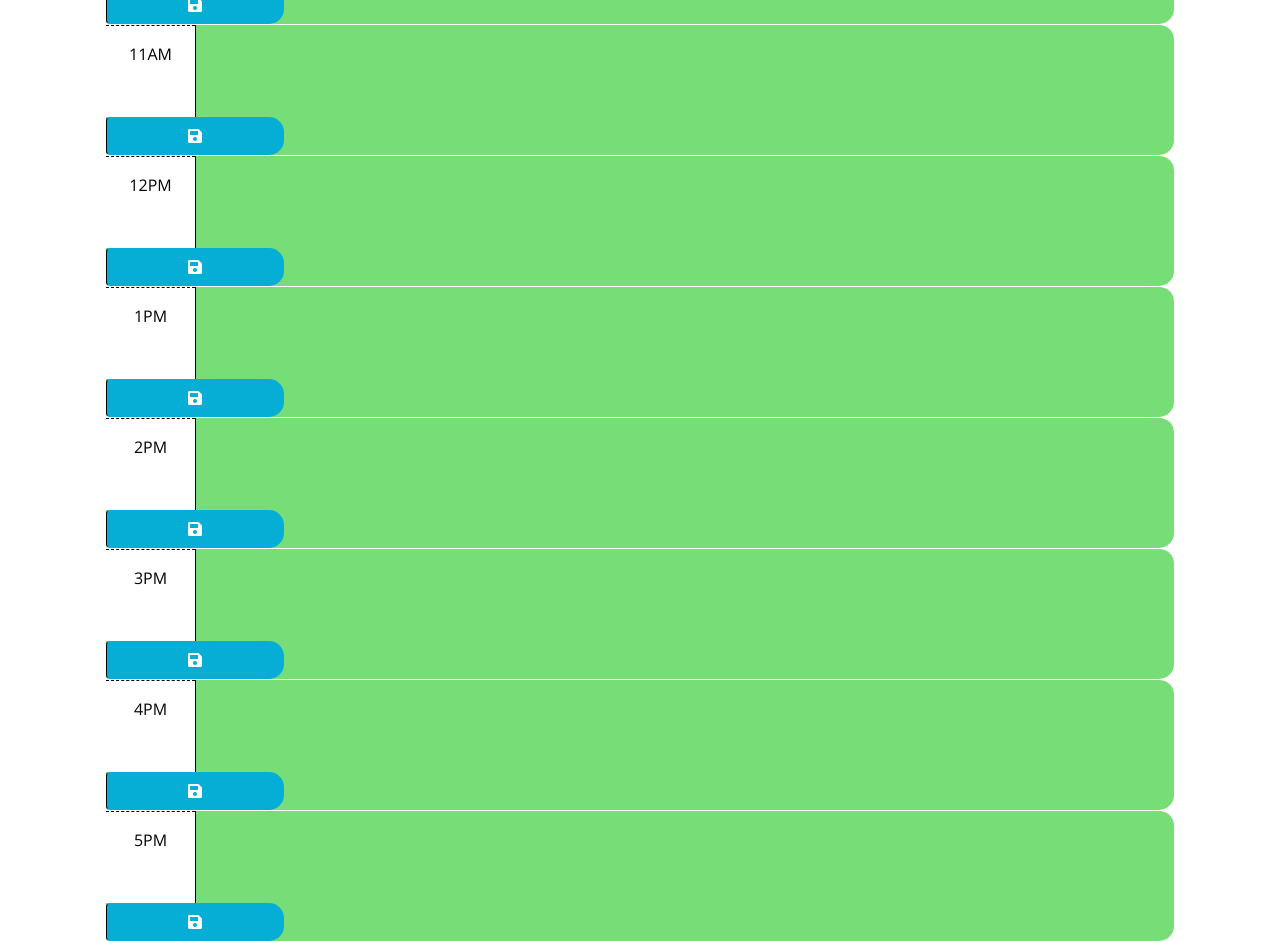
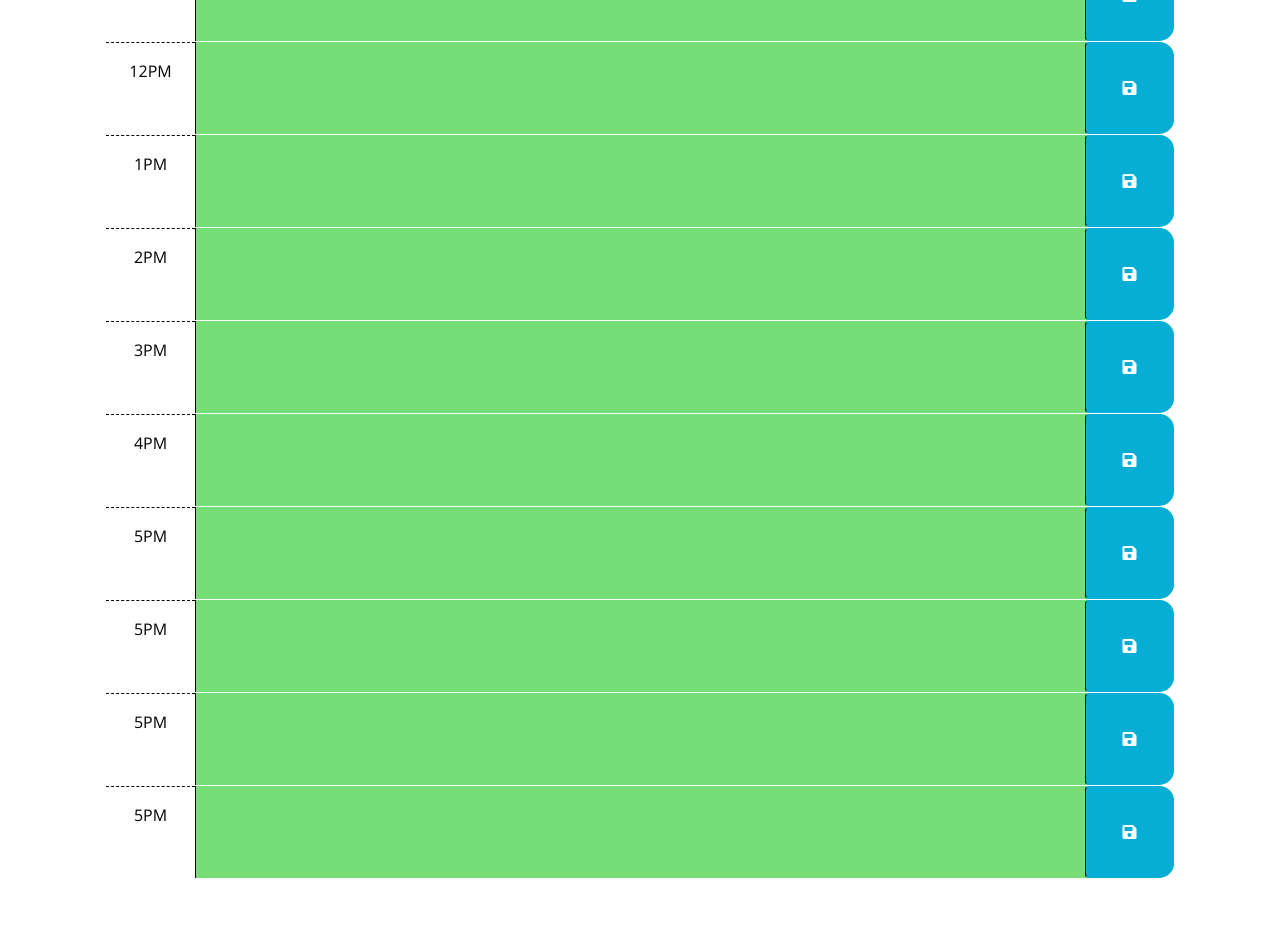
Before and after one commit to angelinrajan/Angelin_WorkDayScheduler, a plain HTML site: page index.html in a window 1280 px wide. Shown: the part 540-1481 px from the top of the page. After the commit the page ends 1418 px from the top, so only its background shows below. Drawn offline with nearby package versions, Linux system fonts and the light colour scheme.

Commit message:
added additional codes before and during tutoring session

```diff
--- a/Develop/script.js
+++ b/Develop/script.js
@@ -1,46 +1,57 @@
-storage = window.localStorage;
+
 var timeSlot = $('.text-field');
 var description = $('.description').val();
-const today = dayjs();
 var rowPast = $('.past')
 var saveButton = $('.saveBtn')
 var fullSchedule = $('.daySchedule');
-var nowTime = dayjs().format("hA");
-console.log(nowTime);
-var hour = ["9AM", "10AM", "11AM", "12PM", "1PM", "2PM", "3PM", "4PM", "5PM"];
+var nowTime = dayjs().hour();
 
-var indexRow = $('.time-block');
+// var hour = ["9AM", "10AM", "11AM", "12PM", "1PM", "2PM", "3PM", "4PM", "5PM"];
 
-for (i=0; i<hour.length; i++) {
-  var time= $('.textfield').val(hour[i]);
-  if (hour[i] > nowTime) {
-    indexRow.addClass("future");
-  } else if (hour[i] === nowTime) {
-    indexRow.addClass("present");
-  } else {
-    indexRow.addClass("past");
-  }
-  console.log(indexRow);
-}
+// var indexRow = $('.time-block');
+
+// for (i=0; i<hour.length; i++) {
+//   var time= $('.textfield').val(hour[i]);
+//   if (hour[i] < nowTime) {
+//     indexRow.addClass("future");
+//     console.log(hour[i]);
+//   } else if (hour[i] === nowTime) {
+//     indexRow.addClass("present");
+//     console.log(hour[i]);
+//   } else {
+//     indexRow.addClass("past");
+//     console.log(hour[i]);
+//   }
+//   console.log(indexRow);
+
+// }
+
+$('#hour-9 textarea').val(localStorage.getItem('hour-9'))
+$('#hour-10 textarea').val(localStorage.getItem('hour-10'))
+$('#hour-11 textarea').val(localStorage.getItem('hour-11'))
+$('#hour-12 textarea').val(localStorage.getItem('hour-12'))
+$('#hour-13 textarea').val(localStorage.getItem('hour-13'))
+$('#hour-14 textarea').val(localStorage.getItem('hour-14'))
+$('#hour-15 textarea').val(localStorage.getItem('hour-15'))
+$('#hour-16 textarea').val(localStorage.getItem('hour-16'))
+$('#hour-17 textarea').val(localStorage.getItem('hour-17'))
+$('#hour-18 textarea').val(localStorage.getItem('hour-18'))
+$('#hour-19 textarea').val(localStorage.getItem('hour-19'))
+$('#hour-20 textarea').val(localStorage.getItem('hour-20'))
+// in the textarea for the hour 9 block. I would like ti to say hello
 
 
-var gettexts = storage.getItem('value');
-var text;
-if (gettexts === null) {
-text = [];
-} else {
-  text = JSON.parse(gettexts)
-  console.log(text);
-};
+// var gettexts = storage.getItem('Value');
+
 
 // Attach click event listener to each save button
-$(".time-block").on("click", ".saveBtn", function() {
+$(".saveBtn").on("click", function() {
 
   var eventText = $(this).siblings(".description").val();
-  var eventTime = $(this).siblings(".hour").text();
-//var neweventText = JSON.stringify(eventText);
-  storage.setItem(eventTime, eventText);
-console.log(eventTime +" : " + eventText);
+  var eventTime = $(this).parent().attr('id');
+
+  localStorage.setItem(eventTime, eventText);
+
 
 });
 
@@ -58,23 +69,43 @@ console.log(eventTime +" : " + eventText);
   // function? How can DOM traversal be used to get the "hour-x" id of the
   // time-block containing the button that was clicked? How might the id be
   // useful when saving the description in local storage?
+
+
   //
   // TODO: Add code to apply the past, present, or future class to each time
   // block by comparing the id to the current hour. HINTS: How can the id
   // attribute of each time-block be used to conditionally add or remove the
   // past, present, and future classes? How can Day.js be used to get the
   // current hour in 24-hour time?
+
+$('.time-block').each(function(){
+
+  var rowHour = parseInt($(this).attr('id').split('-')[1])
+
+  if (rowHour < nowTime) {
+        $(this).addClass("past");
+
+      } else if (rowHour === nowTime) {
+        $(this).addClass("present");
+
+      } else {
+        $(this).addClass("future");
+
+      }
+
+})
+
   //
   // TODO: Add code to get any user input that was saved in localStorage and set
   // the values of the corresponding textarea elements. HINT: How can the id
   // attribute of each time-block be used to do this?
   //
   // TODO: Add code to display the current date in the header of the page.
-  function displayDate() {
-    var day = today.format('dddd, MMMM D');
+
+    var day = dayjs().format('dddd, MMMM D');
     $('#currentDay').text(day)
-    }
-    displayDate();
+
+
 
 
 //var btnClicked = $(event.target);
--- a/index.html
+++ b/index.html
@@ -41,63 +41,84 @@
       <div id="hour-9" class="row time-block">
         <div class="col-2 col-md-1 hour text-center py-3 textfield">9AM</div>
         <textarea class="col-8 col-md-10 description" rows="3" name="key_input"></textarea>
-        <button class="btn saveBtn col-2" aria-label="save">
+        <button class="btn saveBtn col-2 col-md-1" aria-label="save">
           <i class="fas fa-save" aria-hidden="true"></i>
         </button>
       </div>
       <div id="hour-10" class="row time-block">
         <div class="col-2 col-md-1 hour text-center py-3 textfield">10AM</div>
         <textarea class="col-8 col-md-10 description" rows="3" name="key_input"></textarea>
-        <button class="btn saveBtn col-2" aria-label="save">
+        <button class="btn saveBtn col-2 col-md-1" aria-label="save">
           <i class="fas fa-save" aria-hidden="true"></i>
         </button>
       </div>
       <div id="hour-11" class="row time-block">
         <div class="col-2 col-md-1 hour text-center py-3 textfield">11AM</div>
         <textarea class="col-8 col-md-10 description" rows="3" name="key_input"></textarea>
-        <button class="btn saveBtn col-2" aria-label="save">
+        <button class="btn saveBtn col-2 col-md-1" aria-label="save">
           <i class="fas fa-save" aria-hidden="true"></i>
         </button>
       </div>
       <div id="hour-12" class="row time-block">
         <div class="col-2 col-md-1 hour text-center py-3 textfield">12PM</div>
         <textarea class="col-8 col-md-10 description" rows="3" name="key_input"></textarea>
-        <button class="btn saveBtn col-2" aria-label="save">
+        <button class="btn saveBtn col-2 col-md-1" aria-label="save">
           <i class="fas fa-save" aria-hidden="true"></i>
         </button>
       </div>
-      <div id="hour-1" class="row time-block">
+      <div id="hour-13" class="row time-block">
         <div class="col-2 col-md-1 hour text-center py-3 textfield">1PM</div>
         <textarea class="col-8 col-md-10 description" rows="3" name="key_input"></textarea>
-        <button class="btn saveBtn col-2" aria-label="save">
+        <button class="btn saveBtn col-2 col-md-1" aria-label="save">
           <i class="fas fa-save" aria-hidden="true"></i>
         </button>
       </div>
-      <div id="hour-2" class="row time-block">
+      <div id="hour-14" class="row time-block">
         <div class="col-2 col-md-1 hour text-center py-3 textfield">2PM</div>
         <textarea class="col-8 col-md-10 description" rows="3" name="key_input"></textarea>
-        <button class="btn saveBtn col-2" aria-label="save">
+        <button class="btn saveBtn col-2 col-md-1" aria-label="save">
           <i class="fas fa-save" aria-hidden="true"></i>
         </button>
       </div>
-      <div id="hour-3" class="row time-block">
+      <div id="hour-15" class="row time-block">
         <div class="col-2 col-md-1 hour text-center py-3 textfield">3PM</div>
         <textarea class="col-8 col-md-10 description" rows="3" name="key_input"></textarea>
-        <button class="btn saveBtn col-2" aria-label="save">
+        <button class="btn saveBtn col-2 col-md-1" aria-label="save">
           <i class="fas fa-save" aria-hidden="true"></i>
         </button>
       </div>
-      <div id="hour-4" class="row time-block">
+      <div id="hour-16" class="row time-block">
         <div class="col-2 col-md-1 hour text-center py-3 textfield">4PM</div>
         <textarea class="col-8 col-md-10 description" rows="3" name="key_input"></textarea>
-        <button class="btn saveBtn col-2" aria-label="save">
+        <button class="btn saveBtn col-2 col-md-1" aria-label="save">
           <i class="fas fa-save" aria-hidden="true"></i>
         </button>
       </div>
-      <div id="hour-5" class="row time-block">
+      <div id="hour-17" class="row time-block">
         <div class="col-2 col-md-1 hour text-center py-3 textfield">5PM</div>
         <textarea class="col-8 col-md-10 description" rows="3" name="key_input"></textarea>
-        <button class="btn saveBtn col-2" aria-label="save">
+        <button class="btn saveBtn col-2 col-md-1" aria-label="save">
+          <i class="fas fa-save" aria-hidden="true"></i>
+        </button>
+      </div>
+      <div id="hour-18" class="row time-block">
+        <div class="col-2 col-md-1 hour text-center py-3 textfield">5PM</div>
+        <textarea class="col-8 col-md-10 description" rows="3" name="key_input"></textarea>
+        <button class="btn saveBtn col-2 col-md-1" aria-label="save">
+          <i class="fas fa-save" aria-hidden="true"></i>
+        </button>
+      </div>
+      <div id="hour-19" class="row time-block">
+        <div class="col-2 col-md-1 hour text-center py-3 textfield">5PM</div>
+        <textarea class="col-8 col-md-10 description" rows="3" name="key_input"></textarea>
+        <button class="btn saveBtn col-2 col-md-1" aria-label="save">
+          <i class="fas fa-save" aria-hidden="true"></i>
+        </button>
+      </div>
+      <div id="hour-20" class="row time-block">
+        <div class="col-2 col-md-1 hour text-center py-3 textfield">5PM</div>
+        <textarea class="col-8 col-md-10 description" rows="3" name="key_input"></textarea>
+        <button class="btn saveBtn col-2 col-md-1" aria-label="save">
           <i class="fas fa-save" aria-hidden="true"></i>
         </button>
       </div>
```
